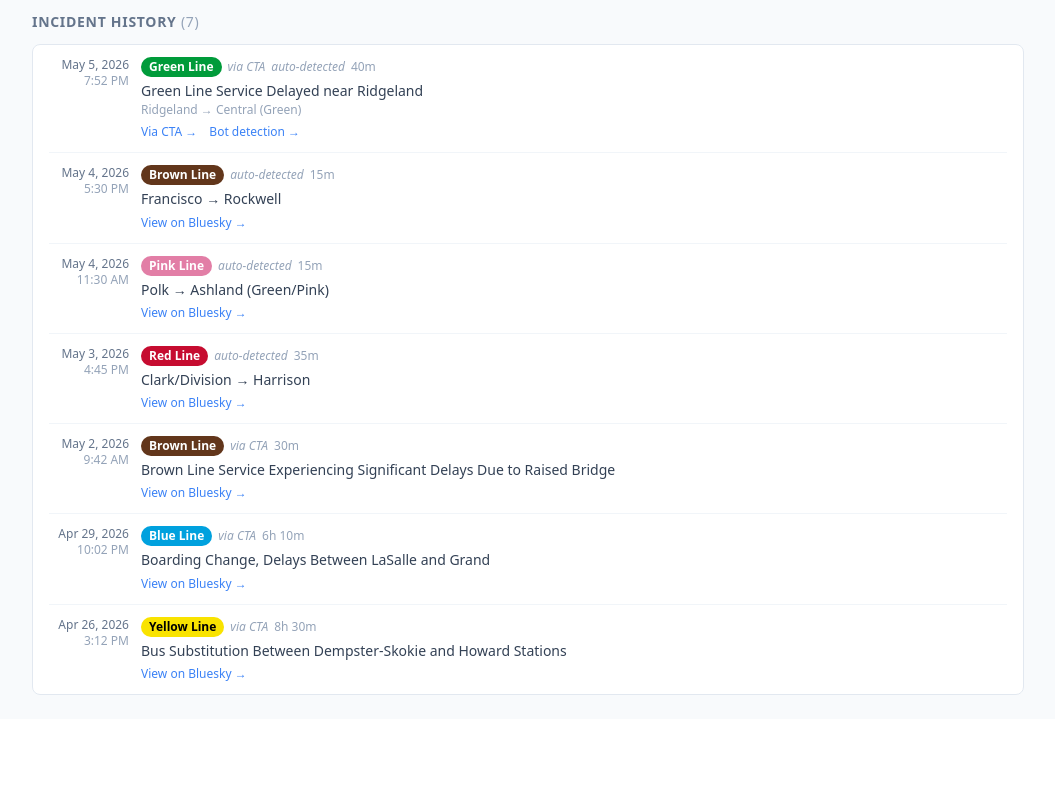
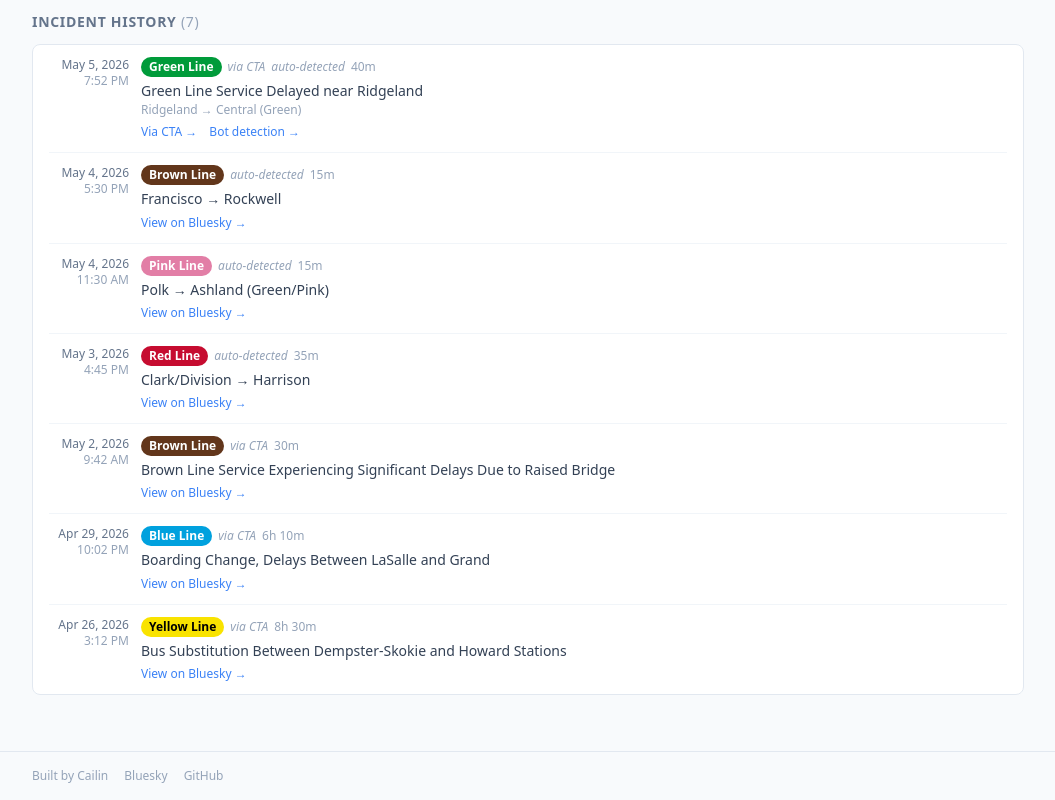
Before and after one commit to cailinpitt/chicago-transit-alerts, a React (Vite) app: page / in a window 1280 px wide. Shown: the part 526-1326 px from the top of the page, without its empty margins (112-1167 px from the left). Before the commit the page ends 1245 px from the top, so only its background shows below. Built offline with nearby package versions, Linux system fonts and the light colour scheme.

Commit message:
footer: add Bluesky and GitHub links

```diff
--- a/src/App.jsx
+++ b/src/App.jsx
@@ -1,5 +1,6 @@
 import { useState, useEffect, useMemo } from 'react';
 import Header from './components/Header.jsx';
+import Footer from './components/Footer.jsx';
 import ActiveAlerts from './components/ActiveAlerts.jsx';
 import Filters from './components/Filters.jsx';
 import Timeline from './components/Timeline.jsx';
@@ -53,7 +54,7 @@
   }
 
   return (
-    <div className="min-h-screen bg-slate-50">
+    <div className="min-h-screen bg-slate-50 flex flex-col">
       <Header generatedAt={data?.generated_at} />
       <main className="max-w-5xl mx-auto px-4 py-6 space-y-6">
         {!data && (
@@ -90,6 +91,7 @@
           </>
         )}
       </main>
+      <Footer />
     </div>
   );
 }
--- /dev/null
+++ b/src/components/Footer.jsx
@@ -0,0 +1,25 @@
+export default function Footer() {
+  return (
+    <footer className="border-t border-slate-200 mt-8">
+      <div className="max-w-5xl mx-auto px-4 py-4 flex flex-wrap items-center gap-x-4 gap-y-1 text-xs text-slate-400">
+        <span>Built by Cailin</span>
+        <a
+          href="https://bsky.app/profile/ticketmasterceo.com"
+          target="_blank"
+          rel="noopener noreferrer"
+          className="hover:text-slate-600 transition-colors"
+        >
+          Bluesky
+        </a>
+        <a
+          href="https://github.com/cailinpitt/cta-alert-history"
+          target="_blank"
+          rel="noopener noreferrer"
+          className="hover:text-slate-600 transition-colors"
+        >
+          GitHub
+        </a>
+      </div>
+    </footer>
+  );
+}
```
